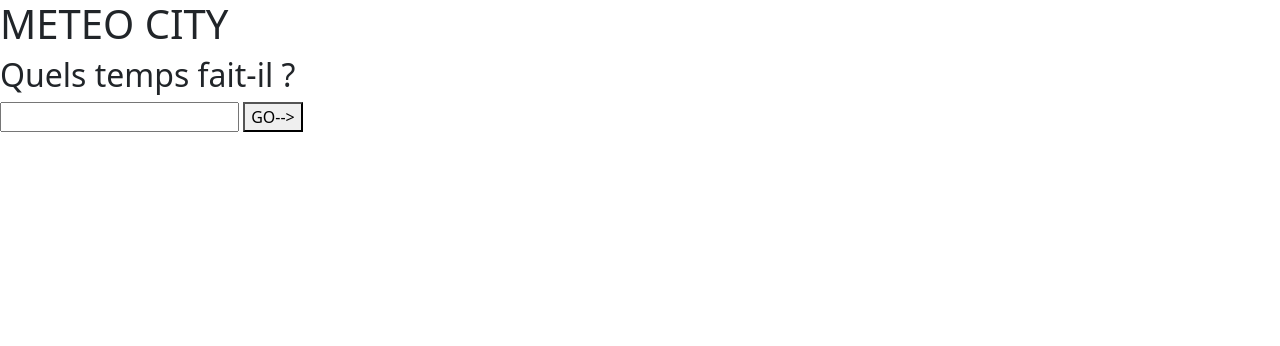
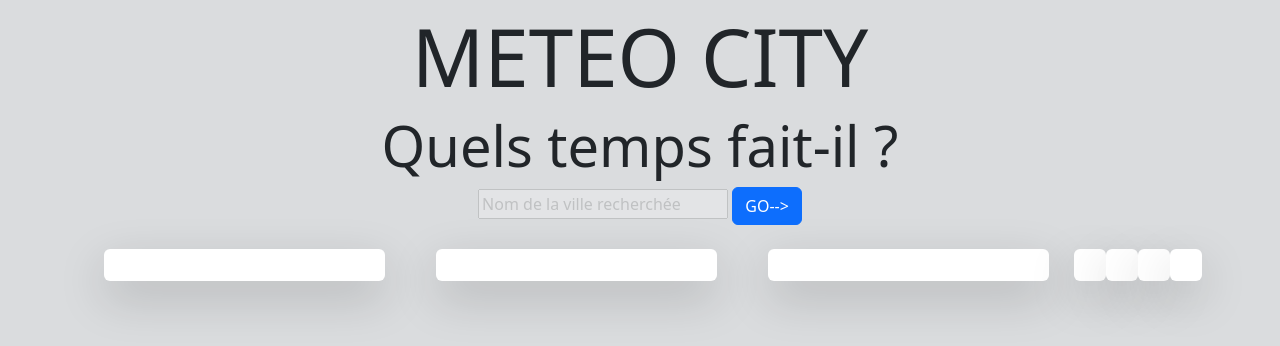
Before and after one commit to sabseb33130/MeteoCity, a plain HTML site: page index.html in a window 1280 px wide. Drawn offline with nearby package versions, Linux system fonts and the light colour scheme.

Commit message:
création icone météo

```diff
--- a/index.html
+++ b/index.html
@@ -18,31 +18,34 @@
     <title>Document</title>
 </head>
 
-<body>
-    <header>
-        <h1>METEO CITY</h1>
+<body class="container text-center d-flex flex-column mb-3 bg-secondary p-2 text-dark bg-opacity-25">
+    <header >
+        <h1 class="display-1">METEO CITY</h1>
         <!--ajout de l'horloge-->
     </header>
-    <main>
-        <h2>Quels temps fait-il ?</h2>
-        <form id="form">
-            <input type="text" id="ville"></input>
-            <button id="valid" type="button">GO--></button>
-        </form>
-        <div id="nomVille"></div>
-        <div>
-            <div id="temp_min"><img id="iTemp_min"></div>
-            <div id="temp" type="text"></div>
-            <div id="temp_max"><img id="iTemp_max"></div>
-        </div>
-        <div>
-            <div id="pressure"></div>
-            <div id="humidity"></div>
-        </div>
-        <div>
-            <div id="wind"></div>
-            <div id="dirWind"></div>
-        </div>
+    <main >
+        <h2 class="display-4">Quels temps fait-il ?</h2>
+        <form id="form" class="" >
+            <input type="text" id="ville" placeholder="Nom de la ville recherchée" class="opacity-25 " style="width: 250px;"></input>
+            <button id="valid" type="button" class="btn btn-primary" data-bs-toggle="collapse"   >GO--></button>
+            <div class="visually-hidden-clickable">
+                <div id="nomVille" class=" display-4 opacity-50"></div>
+                <div><img id="itemp" ></div>
+                <div class="d-flex align-content-start flex-wrap" >
+
+                    <div id="temp_min" class="mx-auto shadow-lg p-3 mb-5 bg-body rounded w-25 p-3" ></div>
+                    <div id="temp" type="text" class="mx-auto shadow-lg p-3 mb-5 bg-body rounded w-25 p-3" ></div>
+                    <div id="temp_max" class="mx-auto shadow-lg p-3 mb-5 bg-body rounded w-25 p-3" ></div>
+                <div class="d-flex align-content-start flex-wrap">
+                    <div id="pressure" class="mx-auto shadow-lg p-3 mb-5 bg-body rounded w-25 p-3"></div>
+                    <div id="humidity" class="mx-auto shadow-lg p-3 mb-5 bg-body rounded w-25 p-3"></div>
+                </div>
+                <div class="d-flex align-content-start flex-wrap" >
+                    <div id="wind" class="mx-auto shadow-lg p-3 mb-5 bg-body rounded w-25 p-3"></div>
+                    <div id="dirWind" class="mx-auto shadow-lg p-3 mb-5 bg-body rounded w-25 p-3"></div>
+                </div>
+                </div>
+            </form>
     </main>
 
 </body>
--- a/script.js
+++ b/script.js
@@ -11,7 +11,8 @@ const form = document.getElementById("form");
 const input = document.getElementById("ville");
 const button = document.getElementById("valid");
 const nomVille = document.getElementById("nomVille");
-const itemp = document.getElementById("itemp");
+let itemp = document.getElementById("itemp");
+
 
 form.addEventListener("submit", event =>{
   event.preventDefault();
@@ -29,7 +30,7 @@ function geoVille(ville){
     fetch(`http://api.openweathermap.org/geo/1.0/direct?q=${ville},FR&limit=1&type=municipality&appid=${openID}`)
     .then((resp)=> resp.json())
     .then((data) =>weathVille(data[0].lat,data[0].lon))
-    //console.log(data[0].lon))
+   // console.log(data))
     .catch((error)=>console.log(error))
 
 };
@@ -38,13 +39,14 @@ function weathVille(lat,lon){
   fetch(`https://api.openweathermap.org/data/2.5/weather?lat=${lat}&lon=${lon}&units=metric&appid=f3b93101c2e5243ad953a1d5d8af1da4`)
   .then((resp)=> resp.json())
   .then((data1) => meteoGeneral(data1))
+ //console.log(data1))
   .catch((error) =>console.log(error));
 
 }
 
 
 function meteoGeneral(data1) {
-      console.log(data1.main.temp,data1.main.temp_max,data1.main.temp_min,data1.main.pressure,data1.main.humidity,data1.wind.deg,data1.wind.speed);
+      console.log(data1.weather[0].icon,data1.main.temp,data1.main.temp_max,data1.main.temp_min,data1.main.pressure,data1.main.humidity,data1.wind.deg,data1.wind.speed);
       temp_min.textContent = `la température minimal est de ${(data1.main.temp_min).toFixed(1)}°C`;
       temp.textContent = `la température est de ${(data1.main.temp .toFixed(1))}°C`;
       temp_max.textContent = `la température maximale est de ${(data1.main.temp_max).toFixed(1)}°C`;
@@ -53,7 +55,9 @@ function meteoGeneral(data1) {
       wind.textContent = `La vitesse du vent est de ${data1.wind.speed}Km/h`;
       dirWind.textContent = `Le sens du vent est ${data1.wind.deg}° et de sens ${test()} `;
       nomVille.textContent = `${data1.name}`;
-      test1();
+      icone = data1.weather[0].icon;
+      console.log(icone);
+      itemp.setAttribute("src",` http://openweathermap.org/img/wn/${data1.weather[0].icon}@2x.png`);
     function test(){
     switch (true) {
       case (data1.wind.deg ==0):
@@ -109,8 +113,5 @@ function meteoGeneral(data1) {
       console.log(`Le sens du vent est nul` );
   }
 }
-}
-function test1(itemp) {
- itemp.setAttribute("src",`http://openweathermap.org/img/wn/${ville}@2x.png`);
 
 }
```
